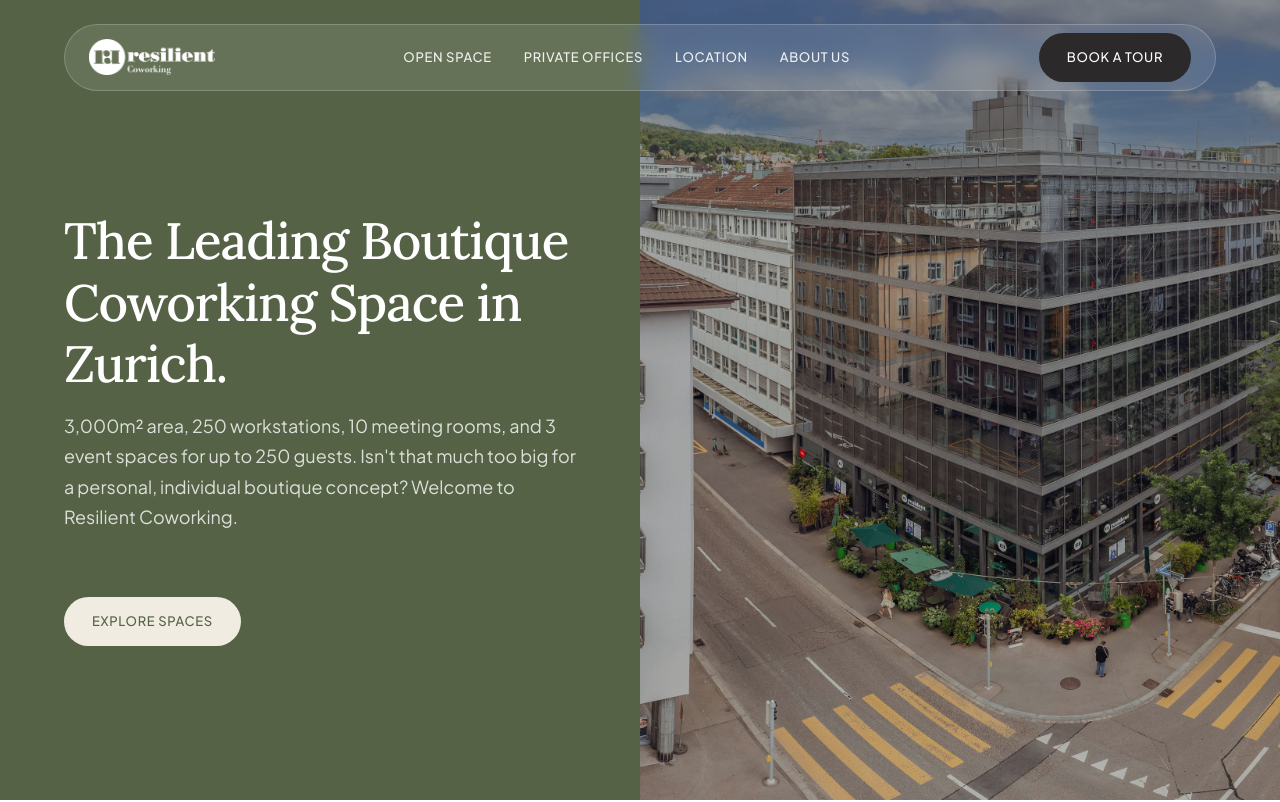
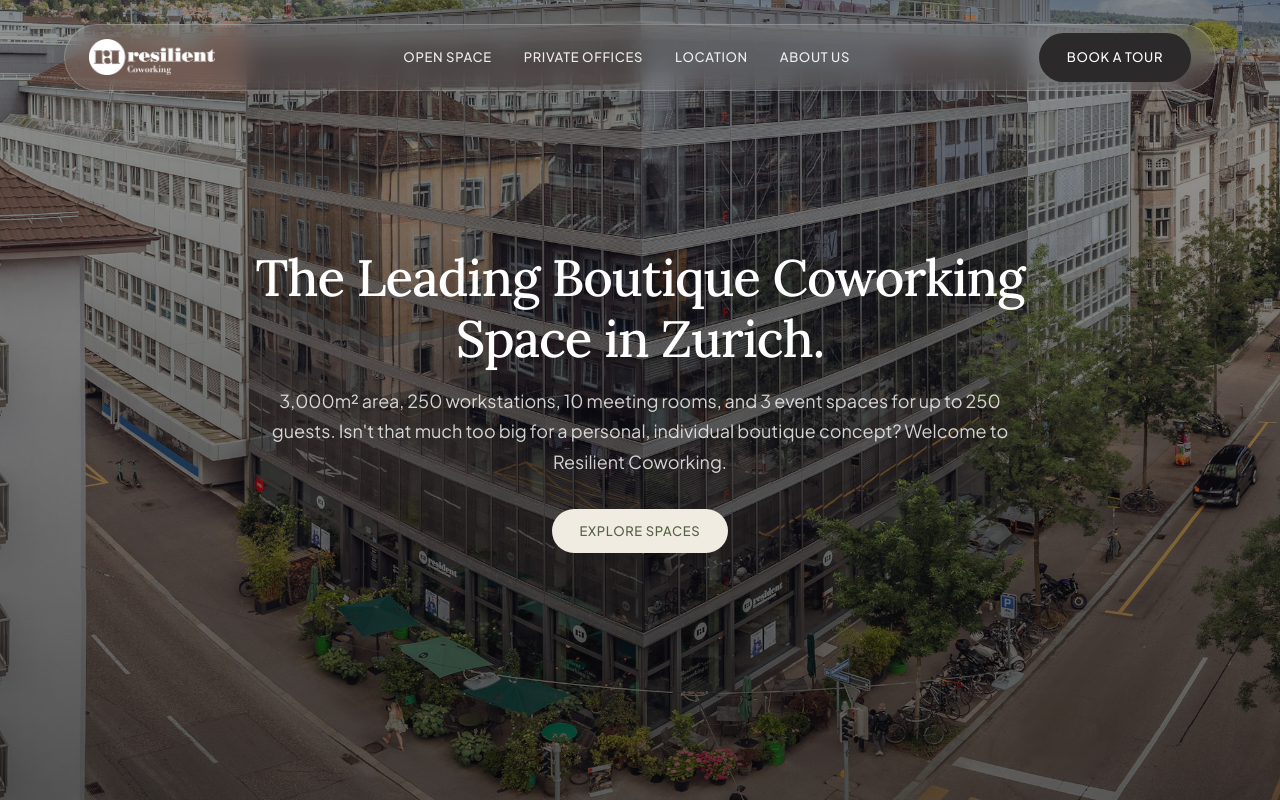
Before and after one commit to saheeel/resilient-coworking, a React (Vite) app: page / in a window 1280 px wide. Shown: the top 802 px of the page. Built offline with nearby package versions, Linux system fonts and the light colour scheme.

Commit message:
changed hero

```diff
--- a/src/App.css
+++ b/src/App.css
@@ -99,18 +99,20 @@
 /* Hero Section */
 .hero {
   min-height: 100vh;
-  display: grid;
-  grid-template-columns: 1fr 1fr;
-  background-color: var(--color-bg-sage);
-  color: var(--color-text-light);
+  position: relative;
+  display: flex;
+  align-items: center;
+  justify-content: center;
+  color: var(--color-bg-white);
+  overflow: hidden;
 }
 
 .hero-content {
-  padding: max(120px, 12vh) 5vw 5vw 5vw;
-  display: flex;
-  flex-direction: column;
-  justify-content: center;
   position: relative;
+  z-index: 10;
+  text-align: center;
+  padding: 0 5vw;
+  max-width: 900px;
 }
 
 .hero-content p {
@@ -120,10 +122,12 @@
 }
 
 .hero-image-wrapper {
-  position: relative;
-  overflow: hidden;
+  position: absolute;
+  top: 0;
+  left: 0;
+  width: 100%;
   height: 100%;
-  width: 100%;
+  z-index: 1;
 }
 
 .hero-image {
@@ -143,8 +147,8 @@
   left: 0;
   width: 100%;
   height: 100%;
-  background: rgba(0, 0, 0, 0.2);
-  z-index: 1;
+  background: linear-gradient(to bottom, rgba(0,0,0,0.3) 0%, rgba(0,0,0,0.6) 100%);
+  z-index: 2;
 }
 
 /* Features / Spaces Section */
--- a/src/pages/Home.tsx
+++ b/src/pages/Home.tsx
@@ -44,9 +44,25 @@ export default function Home() {
             initial={{ opacity: 0, y: 30 }}
             animate={{ opacity: 1, y: 0 }}
             transition={{ duration: 0.8, delay: 0.2, ease: [0.16, 1, 0.3, 1] }}
-            style={{ display: 'flex', gap: '1rem', marginTop: '2rem' }}
+            style={{ display: 'flex', gap: '1rem', marginTop: '2rem', justifyContent: 'center' }}
           >
-            <a href="#memberships" className="btn btn-primary" style={{ backgroundColor: 'var(--color-bg-beige)', color: 'var(--color-bg-sage)', textDecoration: 'none', display: 'inline-flex', alignItems: 'center' }}>Explore Spaces</a>
+            <button
+              onClick={() => {
+                document.getElementById('memberships')?.scrollIntoView({ behavior: 'smooth' });
+              }}
+              className="btn btn-primary"
+              style={{
+                backgroundColor: 'var(--color-bg-beige)',
+                color: 'var(--color-bg-sage)',
+                textDecoration: 'none',
+                display: 'inline-flex',
+                alignItems: 'center',
+                border: 'none',
+                cursor: 'pointer'
+              }}
+            >
+              Explore Spaces
+            </button>
           </motion.div>
         </div>
         <div className="hero-image-wrapper">
@@ -324,7 +340,7 @@ export default function Home() {
                 src="https://www.google.com/maps?q=Kreuzstrasse+24,+8008+Zurich,+Switzerland&output=embed"
                 style={{ border: 0, position: 'absolute', top: 0, left: 0, width: '100%', height: '100%', filter: 'grayscale(0.3) contrast(1.05)' }}
                 allowFullScreen={false}
-                loading="lazy"
+                loading="eager"
                 referrerPolicy="no-referrer-when-downgrade"
                 title="Resilient Coworking Location"
               ></iframe>
```
Also changed, not shown: public/assets/zurich_map_placeholder.png (added).
